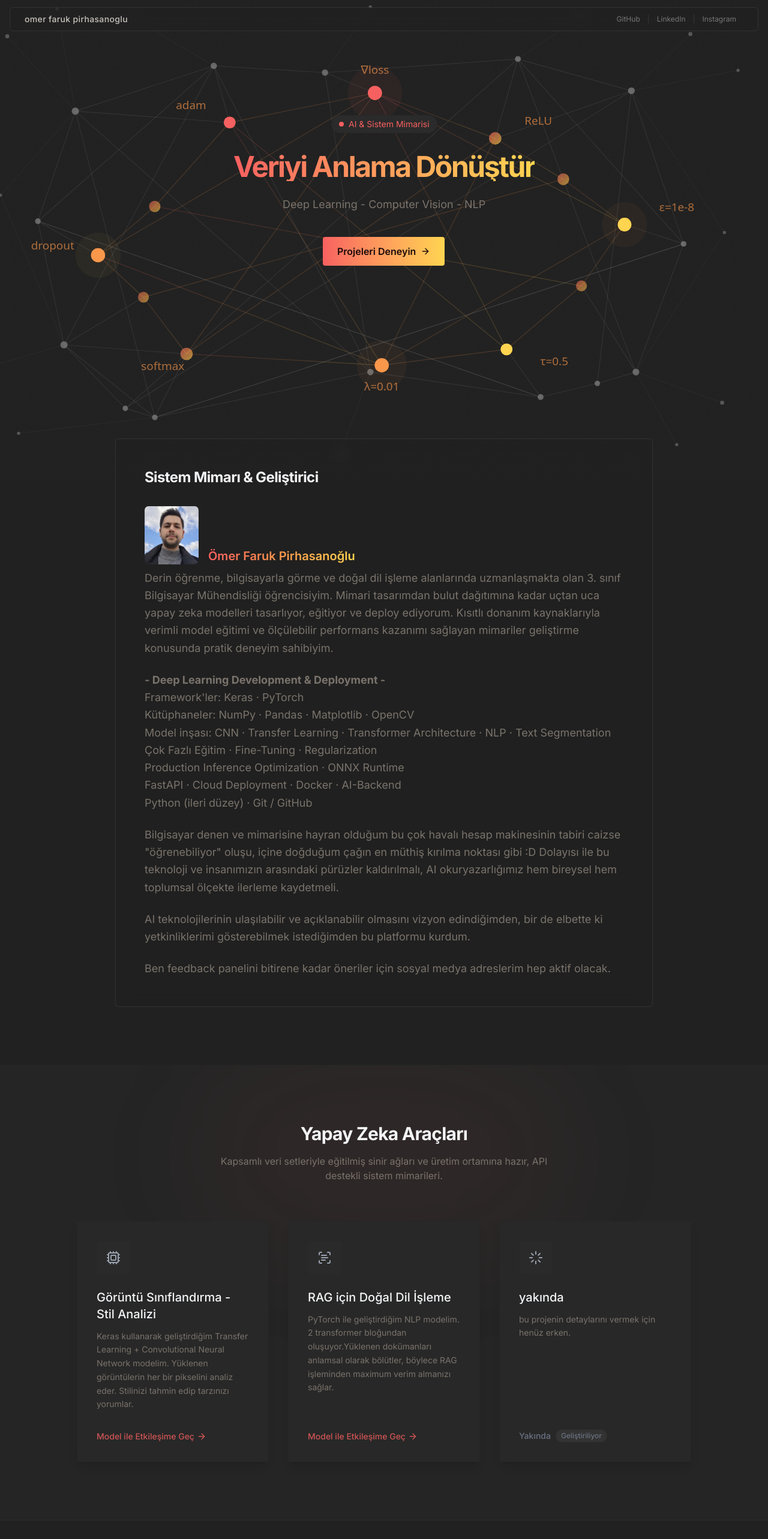
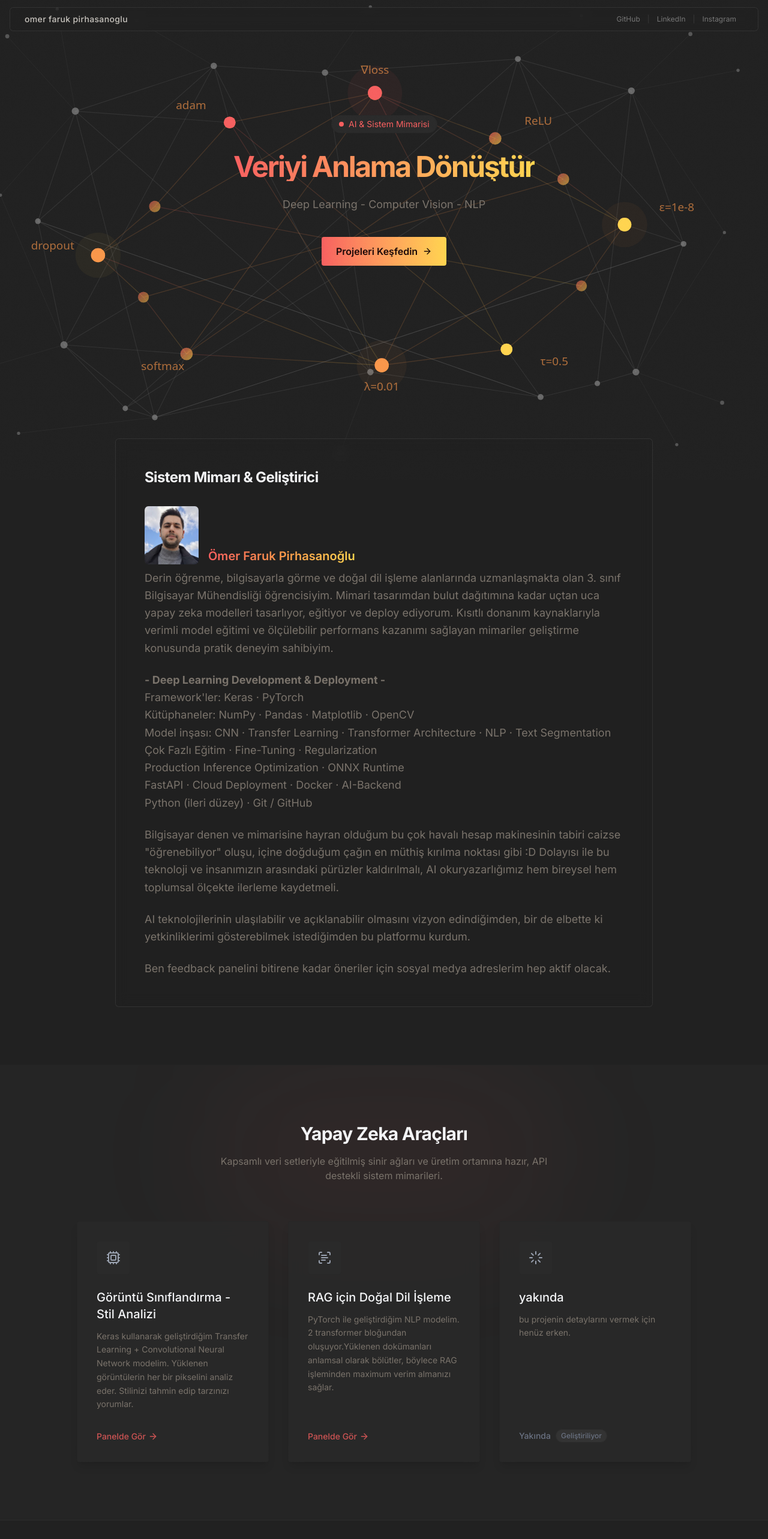
Before and after one commit to omerfarukpirhasanoglu/pirhasanoglu.com, a Next.js app: page / in a window 1280 px wide. Shown: the top 2566 px of the page at 60% size. Built offline with nearby package versions, Linux system fonts and the light colour scheme.

Commit message:
links fixed

```diff
--- a/src/app/page.tsx
+++ b/src/app/page.tsx
@@ -237,7 +237,7 @@ export default function LandingPage() {
         </p>
         <div className="animate-reveal delay-800 relative z-10">
           <Link href="/dashboard" className="group flex items-center gap-2 bg-linear-to-r from-accent to-[#ffd44f] text-[#1a0808] px-6 py-3 rounded-sm font-semibold hover:opacity-90 transition-colors duration-250 soft-ease">
-            Projeleri Deneyin
+            Projeleri Keşfedin
             <ArrowRight className="w-4 h-4 group-hover:translate-x-1 transition-transform duration-250" />
           </Link>
         </div>
@@ -314,7 +314,7 @@ export default function LandingPage() {
 
           <div className="grid grid-cols-1 md:grid-cols-3 gap-8 max-w-5xl mx-auto">
 
-            <Link href="/dashboard/tool-1" className="group glass-panel p-8 rounded-sm hover:-translate-y-2 hover:border-black/10 hover:shadow-2xl hover:shadow-accent/5 transition-all duration-300 soft-ease flex flex-col">
+            <Link href="/dashboard" className="group glass-panel p-8 rounded-sm hover:-translate-y-2 hover:border-black/10 hover:shadow-2xl hover:shadow-accent/5 transition-all duration-300 soft-ease flex flex-col">
               <div className="w-14 h-14 bg-surface rounded-sm flex items-center justify-center mb-6 border border-black/5 group-hover:border-accent/30 transition-colors">
                 <Cpu className="w-6 h-6 text-gray-400 group-hover:text-accent transition-colors" />
               </div>
@@ -323,11 +323,11 @@ export default function LandingPage() {
                 Keras kullanarak geliştirdiğim Transfer Learning + Convolutional Neural Network modelim. Yüklenen görüntülerin her bir pikselini analiz eder. Stilinizi tahmin edip tarzınızı yorumlar.
               </p>
               <div className="text-accent text-sm font-medium flex items-center gap-1 opacity-80 group-hover:opacity-100 transition-opacity">
-                Model ile Etkileşime Geç <ArrowRight className="w-4 h-4" />
+                Panelde Gör <ArrowRight className="w-4 h-4" />
               </div>
             </Link>
 
-            <Link href="/dashboard/tool-2" className="group glass-panel p-8 rounded-sm hover:-translate-y-2 hover:border-black/10 hover:shadow-2xl hover:shadow-accent/5 transition-all duration-300 soft-ease flex flex-col">
+            <Link href="/dashboard" className="group glass-panel p-8 rounded-sm hover:-translate-y-2 hover:border-black/10 hover:shadow-2xl hover:shadow-accent/5 transition-all duration-300 soft-ease flex flex-col">
               <div className="w-14 h-14 bg-surface rounded-sm flex items-center justify-center mb-6 border border-black/5 group-hover:border-accent/30 transition-colors">
                 <ScanText className="w-6 h-6 text-gray-400 group-hover:text-accent transition-colors" />
               </div>
@@ -336,7 +336,7 @@ export default function LandingPage() {
                 PyTorch ile geliştirdiğim NLP modelim. 2 transformer bloğundan oluşuyor.Yüklenen dokümanları anlamsal olarak bölütler, böylece RAG işleminden maximum verim almanızı sağlar.
               </p>
               <div className="text-accent text-sm font-medium flex items-center gap-1 opacity-80 group-hover:opacity-100 transition-opacity">
-                Model ile Etkileşime Geç <ArrowRight className="w-4 h-4" />
+                Panelde Gör <ArrowRight className="w-4 h-4" />
               </div>
             </Link>
 
--- a/src/components/features/SmartChunker.tsx
+++ b/src/components/features/SmartChunker.tsx
@@ -318,13 +318,7 @@ function ResultPanel({ result }: { result: ChunkResponse }) {
       >
         <div className="flex flex-col gap-1">
           <span className="font-mono text-[11px] tracking-[0.2em] uppercase text-white/28">Model</span>
-          <span className="font-mono text-[13px] text-white/42">mE5-small + CSA</span>
-        </div>
-
-        <div style={{ width: "0.5px", height: "28px", background: "rgba(255,255,255,0.07)" }} />
-        <div className="flex flex-col gap-1">
-          <span className="font-mono text-[11px] tracking-[0.2em] uppercase text-white/28">Dil</span>
-          <span className="font-mono text-[13px] text-white/42">TR · EN</span>
+          <span className="font-mono text-[13px] text-white/42">mE5-small + Custom Transformer</span>
         </div>
       </div>
 
```
